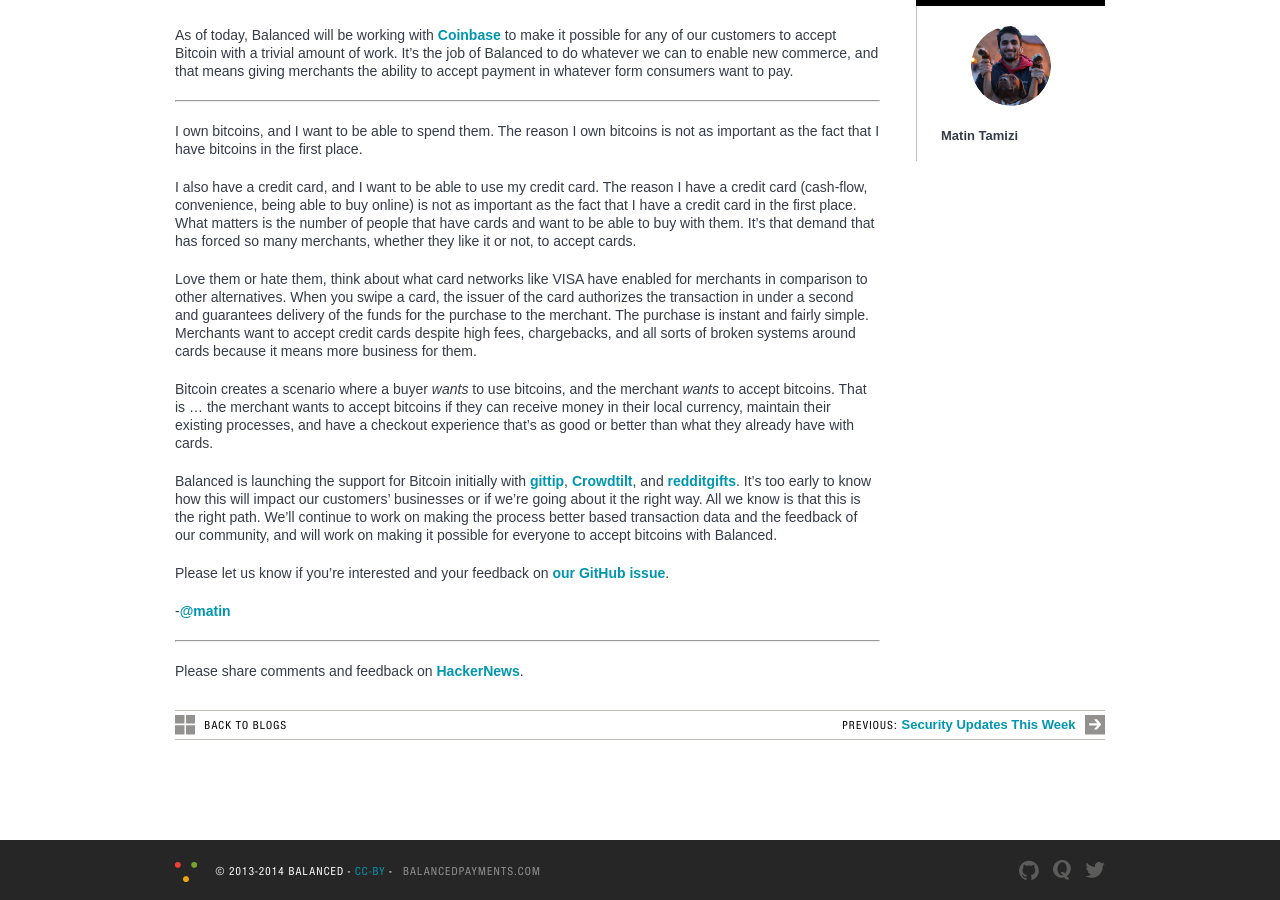
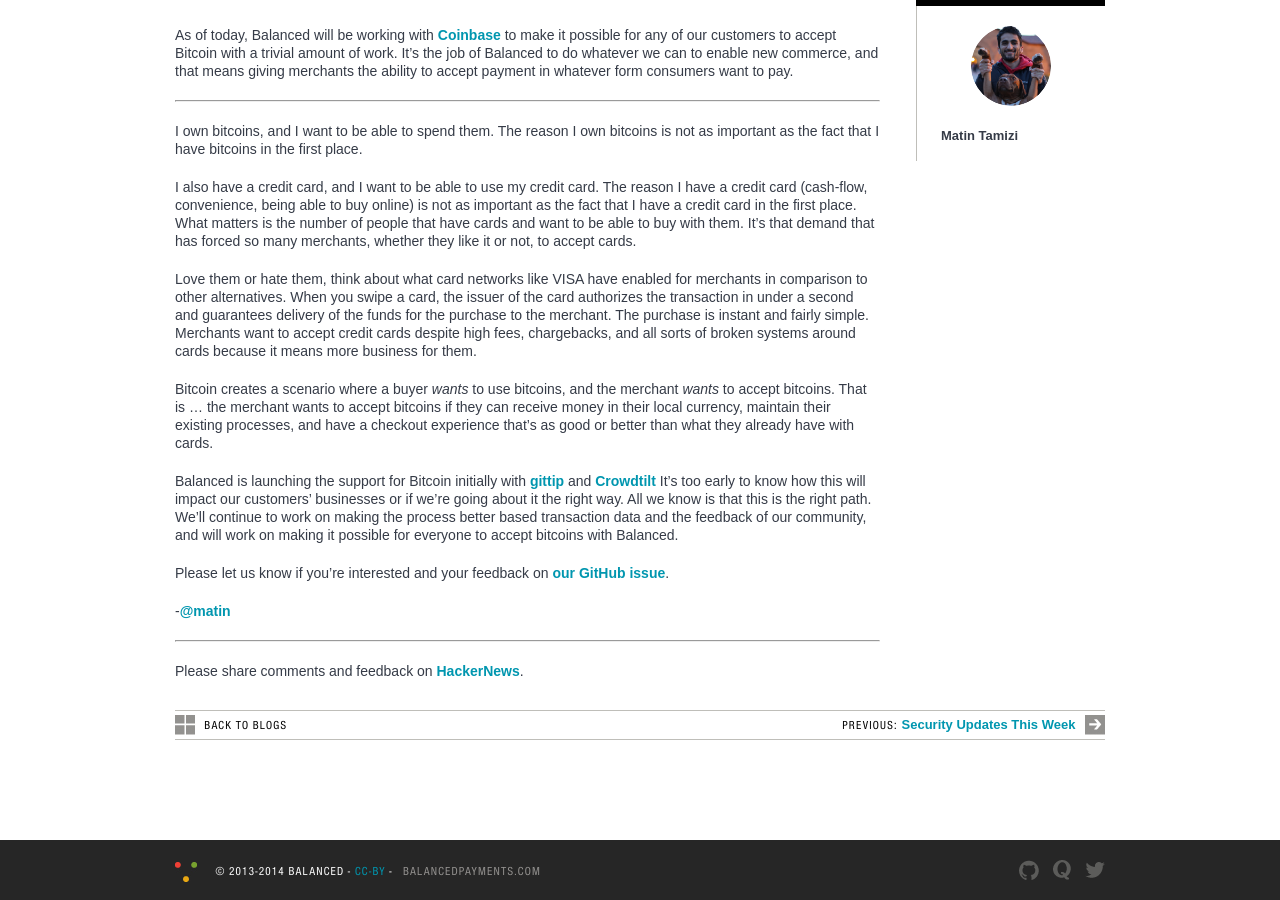
Before and after one commit to balanced/balanced.github.com, a Jekyll site: the page built from _posts/2014-02-20-bitcoin.md, in a window 1280 px wide and 900 px high, scrolled down 911 px. Built offline with Jekyll 4.4.1, drawn with Linux system fonts in a browser that asks for light colours; nearby versions of some CDN libraries.

Commit message:
remove redditgifts

```diff
--- a/_posts/2014-02-20-bitcoin.md
+++ b/_posts/2014-02-20-bitcoin.md
@@ -43,9 +43,8 @@
 than what they already have with cards.
 
 Balanced is launching the support for Bitcoin initially with
-[gittip](https://www.gittip.com/),
-[Crowdtilt](https://www.crowdtilt.com/), and
-[redditgifts](http://redditgifts.com/).
+[gittip](https://www.gittip.com/) and
+[Crowdtilt](https://www.crowdtilt.com/)
 It's too early to know how this will impact our customers' businesses or if
 we're going about it the right way. All we know is that this is the right path.
 We'll continue to work on making the process better based transaction data
```
